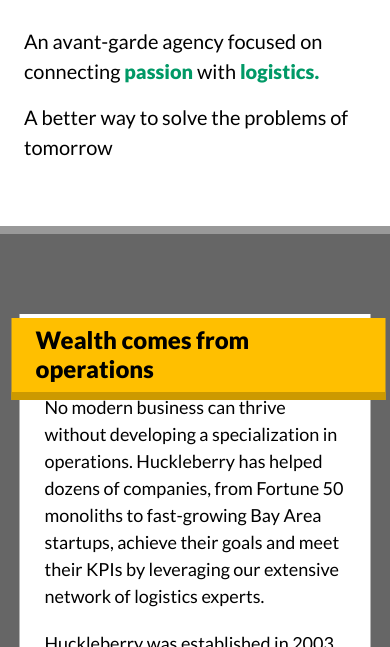
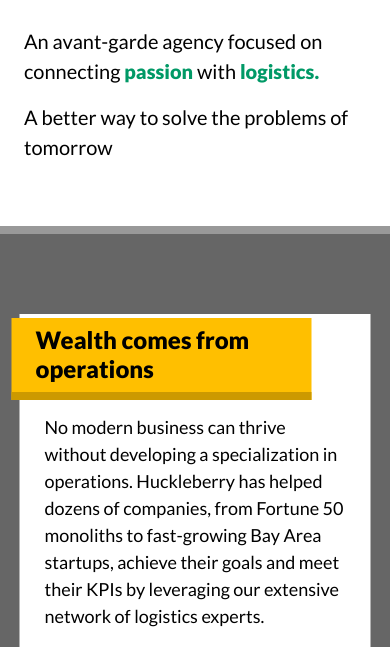
Before and after one commit to OgeeTech/altschool-excercise2, a plain HTML site: page index.html in a window 390 px wide. Shown: the part 156-803 px from the top of the page. Drawn offline with Linux system fonts and the light colour scheme.

Commit message:
final update

```diff
--- a/style.css
+++ b/style.css
@@ -47,7 +47,7 @@ body {
 }
 
 span {
-  color: #009966; /* Assuming this is part of your design system */
+  color: #009966;
 }
 
 .main {
@@ -119,7 +119,7 @@ span {
     height: 456px;
     background: #666666;
     margin: 0 auto;
-    padding-top: 160px; /* creates space for .card to "float" into */
+    padding-top: 160px;
     position: relative;
     border-top: solid 8px #999999;
   }
@@ -218,30 +218,19 @@ font-weight: 800; */
   }
   .main {
     width: 100%;
-    min-height: 100vh; /* full screen height */
+    min-height: 100vh;
     background: #666666;
     border-top: solid 8px #999999;
     display: flex;
     justify-content: center;
     align-items: flex-start;
-    padding-top: 100px; /* space for card */
+    padding-top: 100px;
     box-sizing: border-box;
     position: relative;
   }
 
   .card {
-    /* position: absolute;
-    width: 90%;
-    max-width: 390px;
-    height: auto;
-    top: 80px;
-    left: 50%;
-    transform: translateX(-50%);
-    background: white;
-    padding: 80px 20px 20px 20px;
-    box-sizing: border-box;
-    border-bottom: solid 8px #999999;
-    z-index: 10; */
+
   position: absolute;
   width: 90%;
   max-width: 390px;
@@ -260,40 +249,21 @@ overflow-wrap:break-word ;
   }
     .card h2:nth-of-type(1),
   .card h2:nth-of-type(2) {
-    position: static; /* Remove absolute positioning */
-    width: auto; /* Allow natural width */
-    height: auto; /* Remove fixed height */
+    position: static;
+    width: auto;
+    height: auto;
     top: auto;
     left: auto;
-    margin: 20px 0; /* Add spacing */
+    margin: 20px 0;
     font-weight: 400;
-    font-size: 18px; /* Optional: Reduce font size for mobile */
-    padding: 0 10px; /* Add padding if needed */
+    font-size: 18px;
+    padding: 0 10px;
   }
 
-  /* .card h2:nth-of-type(1) {
-    width: 342px;
-    height: 240px;
-    top: 574px;
-    left: 24px;
-    font-weight: 500;
-    font-size: 20px;
-    line-height: 150%;
-    letter-spacing: 0%;
-    overflow-wrap:break-word ;
-    word-wrap: break-word;
+  .card h2:nth-of-type(1){
+    margin-top: 40px;
   }
-  .card h2:nth-of-type(2) {
-    width: 343px;
-    height: 120px;
-    top: 830px;
-    left: 24px;
-    font-family: Lato;
-    font-weight: 500;
-    font-size: 20px;
-    line-height: 150%;
-    letter-spacing: 0%;
-  } */
+
 
   .banner {
     /* width: 100%; */
@@ -302,10 +272,11 @@ overflow-wrap:break-word ;
     padding: 0 24px;
     box-sizing: border-box;
     justify-content: flex-start;
-    width: 374px;
+    width: 300px;
     height: 82px;
     left: -8px;
     border-bottom-width: 8px;
+    margin-bottom: 10px;
   }
 
   .banner h1 {
@@ -319,15 +290,7 @@ overflow-wrap:break-word ;
     line-height: 120%;
     letter-spacing: 0%;
   }
-/* .card h2:nth-of-type(1),
-.card h2:nth-of-type(2) {
-  position: relative;
-  width: 100%;
-  font-size: 18px;
-  line-height: 150%;
-  font-weight: 400;
-  margin-bottom: 20px;
-} */
+
 
 
 }
```
